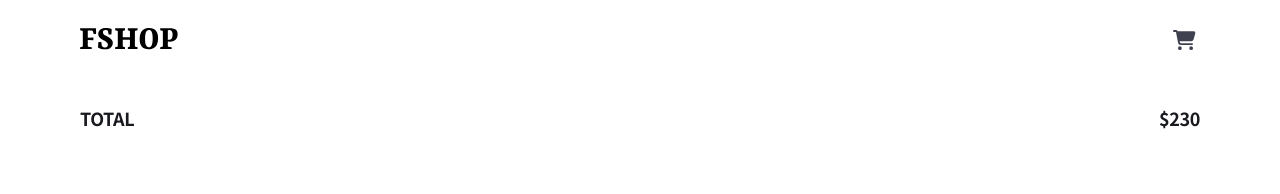
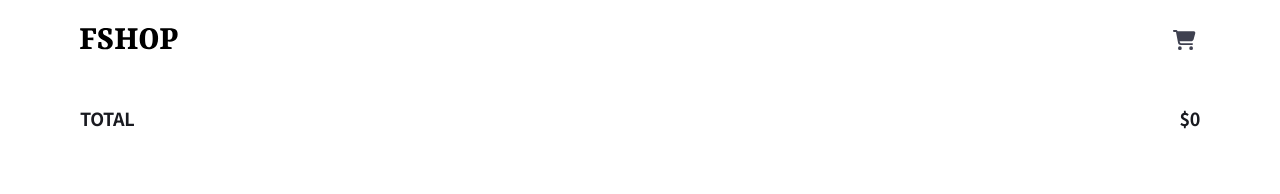
Before and after one commit to ziynii/project__f-shop, a React (Create React App) app: page /cart in a window 1280 px wide. Shown: the top 194 px of the page. Built offline with nearby package versions, Linux system fonts and the light colour scheme; a web font is replaced by a local one.

Commit message:
🚧 Add total:Price that changes depending on the cart-product-list

```diff
--- a/src/routes/cart.tsx
+++ b/src/routes/cart.tsx
@@ -1,12 +1,18 @@
 import React from 'react';
-import { useRecoilValue } from 'recoil';
+import { useRecoilState, useRecoilValue } from 'recoil';
 import { cartItemsState } from '../atom';
 import CartItem from '../components/cartItem';
 
 const Cart = () => {
-	const cartItems = useRecoilValue(cartItemsState);
+	const [cartItems, setCartItems] = useRecoilState(cartItemsState);
 
 	console.log(cartItems);
+
+	const priceList = cartItems.map(item => {
+		return item.price;
+	});
+
+	const totalPrice = priceList.reduce((a, b) => a + b, 0);
 
 	return (
 		<div className="cart">
@@ -14,15 +20,15 @@ const Cart = () => {
 				<div className="row">
 					<div className="col-sm-4">
 						<ul className="cart-list">
-							{cartItems.map(item => {
-								return <CartItem item={item} key={item.id} />;
-							})}
+							{cartItems.map(item => (
+								<CartItem item={item} key={item.id} />
+							))}
 						</ul>
 
 						<div className="total-price">
 							<dl>
 								<dt>TOTAL</dt>
-								<dd>&#36;230</dd>
+								<dd>&#36;{totalPrice}</dd>
 							</dl>
 						</div>
 					</div>
```
